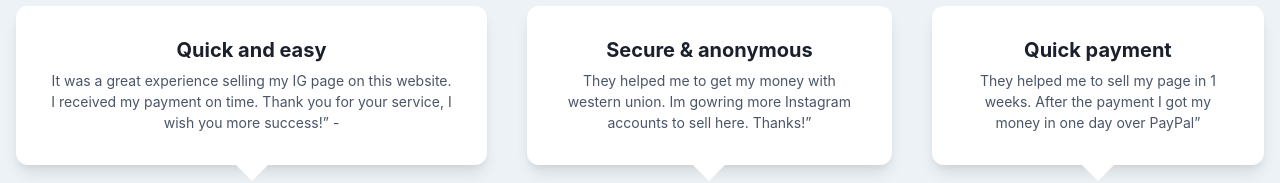
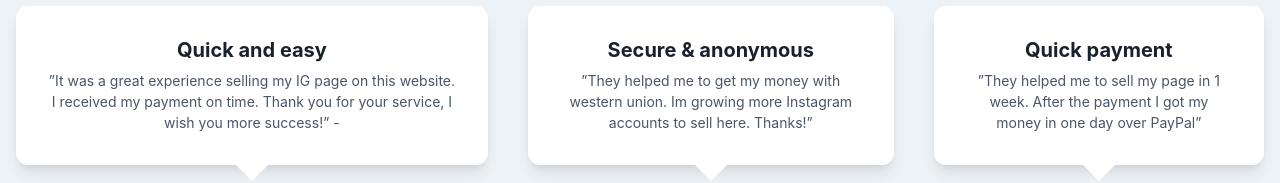
Before and after one commit to letanure/insta-sell, a Next.js app: page / in a window 1280 px wide. Shown: the part 1101-1284 px from the top of the page. Built offline with nearby package versions, Linux system fonts and the light colour scheme.

Commit message:
fix text

```diff
--- a/components/Testimonials.jsx
+++ b/components/Testimonials.jsx
@@ -95,7 +95,7 @@ export default function WithSpeechBubbles() {
             <TestimonialContent>
               <TestimonialHeading>Quick and easy</TestimonialHeading>
               <TestimonialText>
-                It was a great experience selling my IG page on this website. I
+                ”It was a great experience selling my IG page on this website. I
                 received my payment on time. Thank you for your service, I wish
                 you more success!” -
               </TestimonialText>
@@ -111,7 +111,7 @@ export default function WithSpeechBubbles() {
             <TestimonialContent>
               <TestimonialHeading>Secure & anonymous</TestimonialHeading>
               <TestimonialText>
-                They helped me to get my money with western union. Im gowring
+                ”They helped me to get my money with western union. Im growing
                 more Instagram accounts to sell here. Thanks!”
               </TestimonialText>
             </TestimonialContent>
@@ -126,7 +126,7 @@ export default function WithSpeechBubbles() {
             <TestimonialContent>
               <TestimonialHeading>Quick payment</TestimonialHeading>
               <TestimonialText>
-                They helped me to sell my page in 1 weeks. After the payment I
+                ”They helped me to sell my page in 1 week. After the payment I
                 got my money in one day over PayPal”
               </TestimonialText>
             </TestimonialContent>
```
